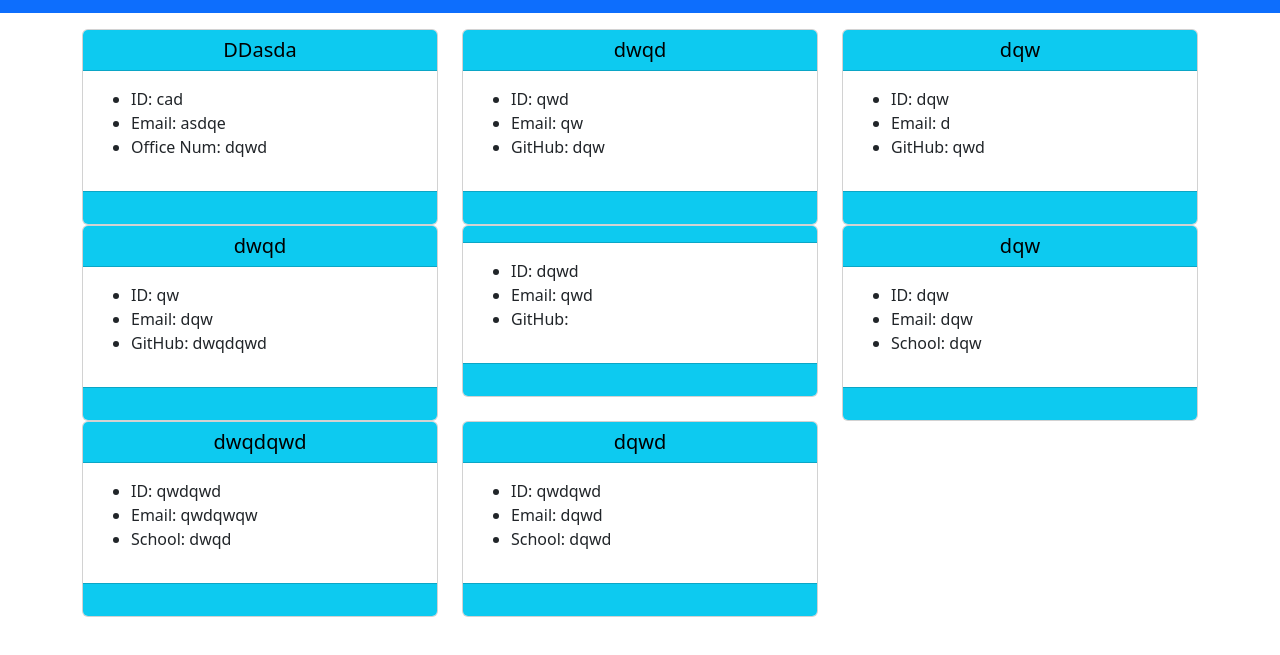
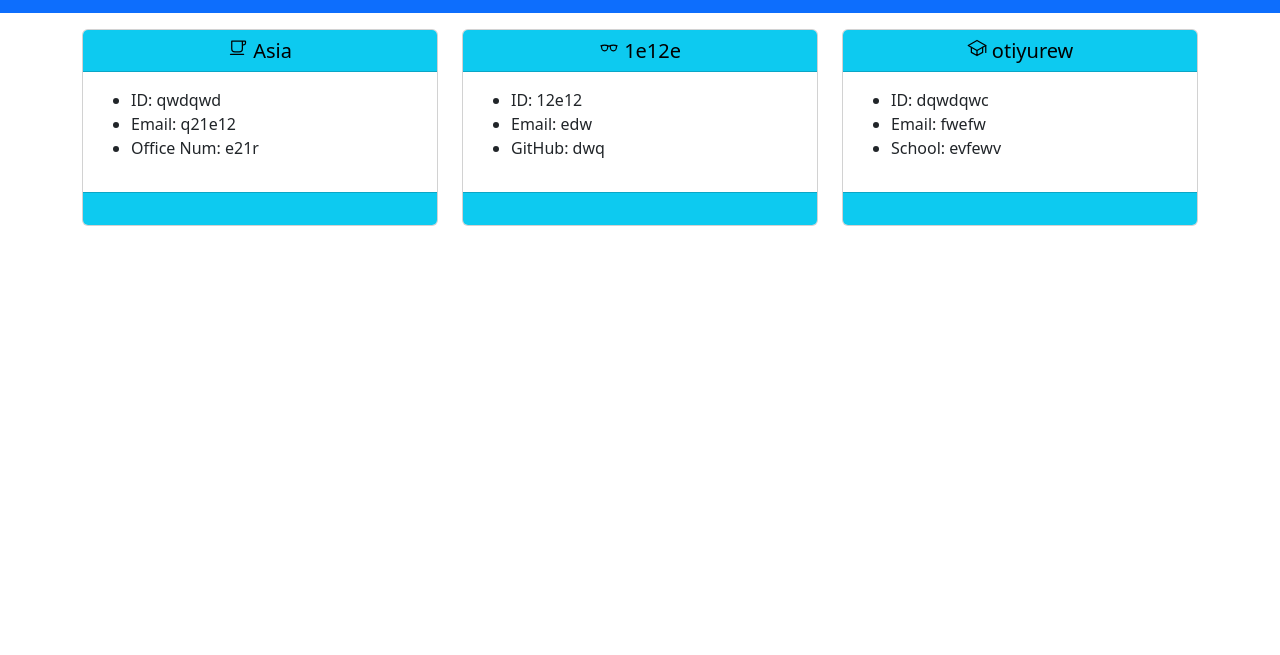
Before and after one commit to dlockett133/team-page-generator, a website: page index.html in a window 1280 px wide. Shown: the part 53-708 px from the top of the page. Drawn offline with nearby package versions, Linux system fonts and the light colour scheme; files that its build step writes are made by us from their sources.

Commit message:
modified function to include icons

```diff
--- a/index.html
+++ b/index.html
@@ -26,94 +26,15 @@
             <div class="col-md-4">
               <div class="card">
                 <h5 class="card-header text-bg-info text-center name">
-                  DDasda
+                  <ion-icon name="cafe-outline"></ion-icon>
+                  Asia
                 </h5>
                 <div class="card-body">
                   <div class="card-text">
                     <ul>
-                      <li>ID: cad</li>
-                      <li>Email: asdqe</li>
-                      <li>Office Num: dqwd</li>
-                    </ul>
-                  </div>
-                </div>
-                <div class="card-footer text-bg-info pt-4"></div>
-              </div>
-            </div>
-
-            <div class="col-md-4">
-              <div class="card">
-                <h5 class="card-header text-bg-info text-center name">dwqd</h5>
-                <div class="card-body">
-                  <div class="card-text">
-                    <ul>
-                      <li>ID: qwd</li>
-                      <li>Email: qw</li>
-                      <li>GitHub: dqw</li>
-                    </ul>
-                  </div>
-                </div>
-                <div class="card-footer text-bg-info pt-4"></div>
-              </div>
-            </div>
-
-            <div class="col-md-4">
-              <div class="card">
-                <h5 class="card-header text-bg-info text-center name">dqw</h5>
-                <div class="card-body">
-                  <div class="card-text">
-                    <ul>
-                      <li>ID: dqw</li>
-                      <li>Email: d</li>
-                      <li>GitHub: qwd</li>
-                    </ul>
-                  </div>
-                </div>
-                <div class="card-footer text-bg-info pt-4"></div>
-              </div>
-            </div>
-
-            <div class="col-md-4">
-              <div class="card">
-                <h5 class="card-header text-bg-info text-center name">dwqd</h5>
-                <div class="card-body">
-                  <div class="card-text">
-                    <ul>
-                      <li>ID: qw</li>
-                      <li>Email: dqw</li>
-                      <li>GitHub: dwqdqwd</li>
-                    </ul>
-                  </div>
-                </div>
-                <div class="card-footer text-bg-info pt-4"></div>
-              </div>
-            </div>
-
-            <div class="col-md-4">
-              <div class="card">
-                <h5 class="card-header text-bg-info text-center name"></h5>
-                <div class="card-body">
-                  <div class="card-text">
-                    <ul>
-                      <li>ID: dqwd</li>
-                      <li>Email: qwd</li>
-                      <li>GitHub:</li>
-                    </ul>
-                  </div>
-                </div>
-                <div class="card-footer text-bg-info pt-4"></div>
-              </div>
-            </div>
-
-            <div class="col-md-4">
-              <div class="card">
-                <h5 class="card-header text-bg-info text-center name">dqw</h5>
-                <div class="card-body">
-                  <div class="card-text">
-                    <ul>
-                      <li>ID: dqw</li>
-                      <li>Email: dqw</li>
-                      <li>School: dqw</li>
+                      <li>ID: qwdqwd</li>
+                      <li>Email: q21e12</li>
+                      <li>Office Num: e21r</li>
                     </ul>
                   </div>
                 </div>
@@ -124,14 +45,15 @@
             <div class="col-md-4">
               <div class="card">
                 <h5 class="card-header text-bg-info text-center name">
-                  dwqdqwd
+                  <ion-icon name="glasses-outline"></ion-icon>
+                  1e12e
                 </h5>
                 <div class="card-body">
                   <div class="card-text">
                     <ul>
-                      <li>ID: qwdqwd</li>
-                      <li>Email: qwdqwqw</li>
-                      <li>School: dwqd</li>
+                      <li>ID: 12e12</li>
+                      <li>Email: edw</li>
+                      <li>GitHub: dwq</li>
                     </ul>
                   </div>
                 </div>
@@ -141,13 +63,16 @@
 
             <div class="col-md-4">
               <div class="card">
-                <h5 class="card-header text-bg-info text-center name">dqwd</h5>
+                <h5 class="card-header text-bg-info text-center name">
+                  <ion-icon name="school-outline"></ion-icon>
+                  otiyurew
+                </h5>
                 <div class="card-body">
                   <div class="card-text">
                     <ul>
-                      <li>ID: qwdqwd</li>
-                      <li>Email: dqwd</li>
-                      <li>School: dqwd</li>
+                      <li>ID: dqwdqwc</li>
+                      <li>Email: fwefw</li>
+                      <li>School: evfewv</li>
                     </ul>
                   </div>
                 </div>
@@ -158,5 +83,13 @@
         </div>
       </div>
     </div>
+    <script
+      type="module"
+      src="https://unpkg.com/ionicons@5.5.2/dist/ionicons/ionicons.esm.js"
+    ></script>
+    <script
+      nomodule
+      src="https://unpkg.com/ionicons@5.5.2/dist/ionicons/ionicons.js"
+    ></script>
   </body>
 </html>
--- a/utils/generateHtml.js
+++ b/utils/generateHtml.js
@@ -13,6 +13,7 @@ function generateManager (arr) {
             <div class="col-md-4">
               <div class="card">
                 <h5 class="card-header text-bg-info text-center name">
+                <ion-icon name="cafe-outline"></ion-icon>
                   ${name}
                 </h5>
                 <div class="card-body">
@@ -48,6 +49,7 @@ function generateEngineer (arr) {
                 <div class="col-md-4">
                 <div class="card">
                     <h5 class="card-header text-bg-info text-center name">
+                    <ion-icon name="glasses-outline"></ion-icon>
                     ${name}
                     </h5>
                     <div class="card-body">
@@ -83,6 +85,7 @@ function generateIntern (arr) {
                 <div class="col-md-4">
                 <div class="card">
                     <h5 class="card-header text-bg-info text-center name">
+                    <ion-icon name="school-outline"></ion-icon>
                     ${name}
                     </h5>
                     <div class="card-body">
@@ -143,6 +146,8 @@ function generateHtml (managerArray, engineerArray, internArray) {
             </div>
         </div>
         </div>
+    <script type="module" src="https://unpkg.com/ionicons@5.5.2/dist/ionicons/ionicons.esm.js"></script>
+    <script nomodule src="https://unpkg.com/ionicons@5.5.2/dist/ionicons/ionicons.js"></script>
     </body>
     </html>
 
```
